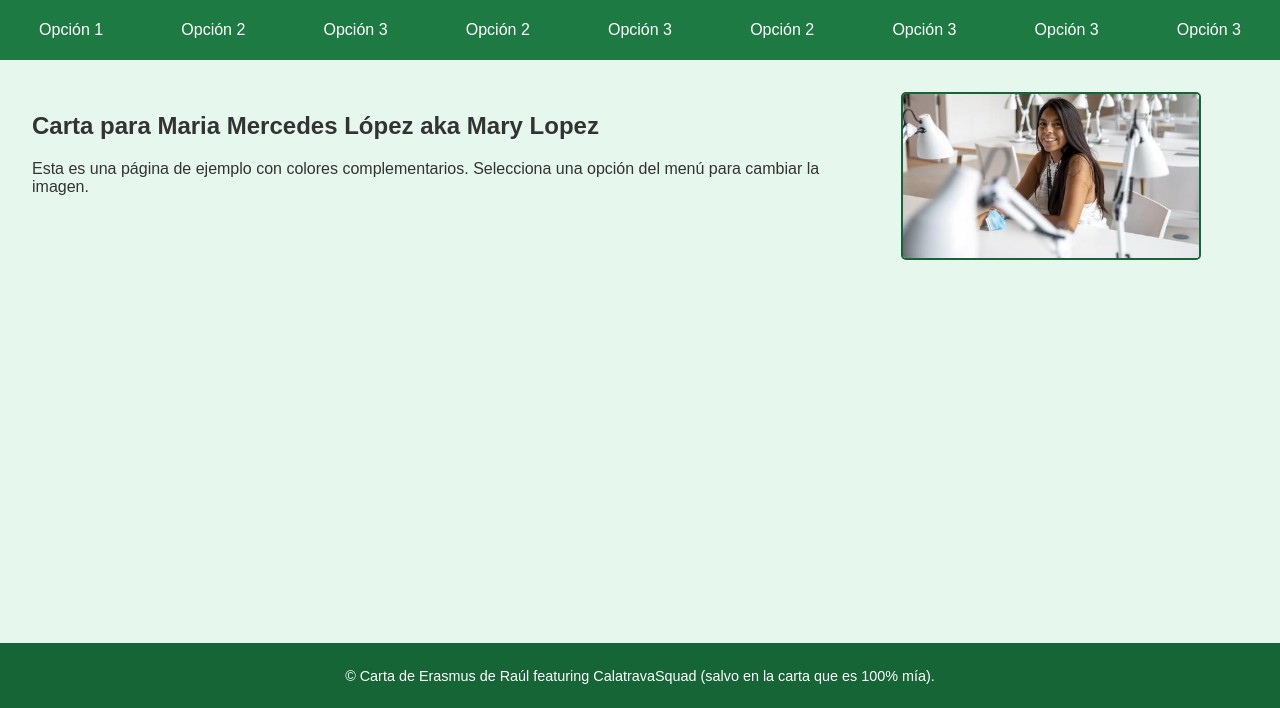
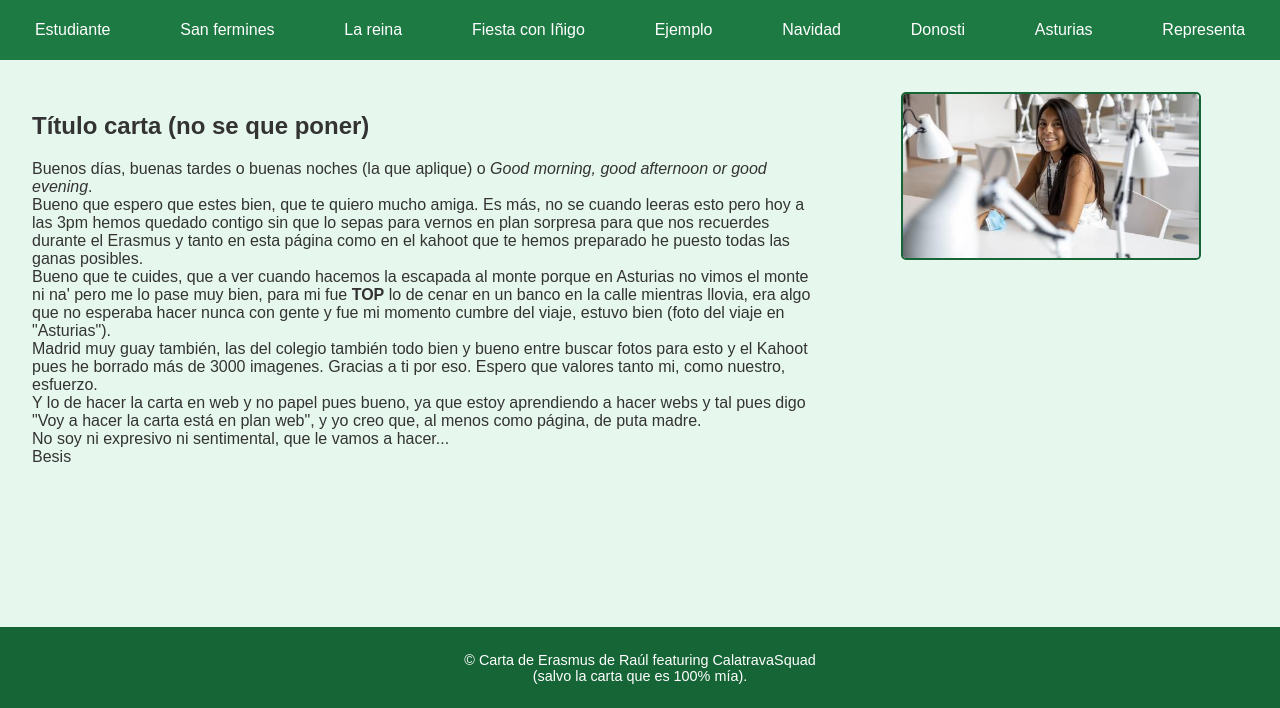
Before and after one commit to raulznas/marylopez, a plain HTML site: page index.html in a window 1280 px wide. Shown: the part 92-800 px from the top of the page. Drawn offline with Linux system fonts and the light colour scheme.

Commit message:
Update index.html

```diff
--- a/index.html
+++ b/index.html
@@ -9,30 +9,42 @@
 <body>
     <header class="header">
         <img src="images/header-logo.svg" alt="Logo">
-        <h1 class="title">Mary Lopez</h1>
+        <h1 class="title">Student Mary Lopez also known as Maria Mercedes López</h1>
     </header>
     <nav>
-        <a href="#" class="nav-link" onclick="changeContent('images/image1.jpg', 'Texto para Opción 1')">Opción 1</a>
-        <a href="#" class="nav-link" onclick="changeContent('images/image2.jpg', 'Texto para Opción 2')">Opción 2</a>
-        <a href="#" class="nav-link" onclick="changeContent('images/image3.jpg', 'Texto para Opción 3')">Opción 3</a>
-        <a href="#" class="nav-link" onclick="changeContent('images/image4.jpg', 'Texto para Opción 2')">Opción 2</a>
-        <a href="#" class="nav-link" onclick="changeContent('images/image5.jpg', 'Texto para Opción 3')">Opción 3</a>
-        <a href="#" class="nav-link" onclick="changeContent('images/image6.jpg', 'Texto para Opción 2')">Opción 2</a>
-        <a href="#" class="nav-link" onclick="changeContent('images/image8.jpg', 'Texto para Opción 3')">Opción 3</a>
-        <a href="#" class="nav-link" onclick="changeContent('images/image9.jpg', 'Texto para Opción 3')">Opción 3</a>
-        <a href="#" class="nav-link" onclick="changeContent('images/image7.jpg', 'Texto para Opción 3')">Opción 3</a>
+        <a href="#" class="nav-link" onclick="changeContent('images/image1.jpg', 'Aquí estas caracterizada de estudiante, apostaría a que estabas inmortalizando el único día del curso que visitaste la universidad')">Estudiante</a>
+        <a href="#" class="nav-link" onclick="changeContent('images/image2.jpg', 'Sabra Dios que San Fermines eran estos, pero lo importante, que ya estaremos en los próximos')">San fermines</a>
+        <a href="#" class="nav-link" onclick="changeContent('images/image3.jpg', 'Esta foto la tengo en mi cuarto, la única foto en la que salgo de mi casa y tú apareces en ella, para que veas que te valoro')">La reina</a>
+        <a href="#" class="nav-link" onclick="changeContent('images/image4.jpg', 'La tipica experiencia estando de fiesta con Iñigo')">Fiesta con Iñigo</a>
+        <a href="#" class="nav-link" onclick="changeContent('images/image5.jpg', 'Fotito sin más en la que salimos los dos, ni me acuerdo de cuando es ni que haciais en Estella')">Ejemplo</a>
+        <a href="#" class="nav-link" onclick="changeContent('images/image6.jpg', 'Todavía tienes que pagar lo de aquella comida, mala gente.')">Navidad</a>
+        <a href="#" class="nav-link" onclick="changeContent('images/image8.jpg', 'Mira que guapo sale Unai, lo de ir hasta Anoeta a comer hamburguesas pero luego no ir a las de Pamplona -si me lo preguntan a mí- <strong>inexplicable</strong>')">Donosti</a>
+        <a href="#" class="nav-link" onclick="changeContent('images/image9.jpg', 'El único momento de todo el descenso que no llovía jaja (allí no me rei tanto)')">Asturias</a>
+        <a href="#" class="nav-link" onclick="changeContent('images/image7.jpg', 'Representanos bien ante Estados Unidos, ya sabes, Donald Trump, Tom Cruise y esa gente')">Representa</a>
     </nav>
     <main class="main-content">
         <section class="text-section">
-            <h2>Carta para Maria Mercedes López aka Mary Lopez</h2>
-            <p>Esta es una página de ejemplo con colores complementarios. Selecciona una opción del menú para cambiar la imagen.</p>
+            <h2>Título carta (no se que poner)</h2>
+            <p>Buenos días, buenas tardes o buenas noches (la que aplique) o <i>Good morning, good afternoon or good evening</i>.</br>
+            Bueno que espero que estes bien, que te quiero mucho amiga. Es más, no se cuando leeras esto pero hoy a las 3pm hemos quedado
+            contigo sin que lo sepas para vernos en plan sorpresa para que nos recuerdes durante el Erasmus y tanto en esta página como en
+            el kahoot que te hemos preparado he puesto todas las ganas posibles.</br>
+            Bueno que te cuides, que a ver cuando hacemos la escapada al monte porque en Asturias no vimos el monte ni na' pero me lo pase
+            muy bien, para mi fue <strong>TOP</strong> lo de cenar en un banco en la calle mientras llovia, era algo que no esperaba hacer
+            nunca con gente y fue mi momento cumbre del viaje, estuvo bien (foto del viaje en "Asturias").</br>
+            Madrid muy guay también, las del colegio también todo bien y bueno entre buscar fotos para esto y el Kahoot pues he borrado más
+            de 3000 imagenes. Gracias a ti por eso. Espero que valores tanto mi, como nuestro, esfuerzo. </br>
+            Y lo de hacer la carta en web y no papel pues bueno, ya que estoy aprendiendo a hacer webs y tal pues digo "Voy a hacer
+            la carta está en plan web", y yo creo que, al menos como página, de puta madre. </br>
+            No soy ni expresivo ni sentimental, que le vamos a hacer...</br>
+            Besis
         </section>
         <section class="target-image">
             <img id="target" src="images/image1.jpg" alt="Imagen inicial">
         </section>
     </main>
     <footer class="footer">
-        <p>&copy; Carta de Erasmus de Raúl featuring CalatravaSquad (salvo en la carta que es 100% mía).</p>
+        <p>&copy; Carta de Erasmus de Raúl featuring CalatravaSquad </br>(salvo la carta que es 100% mía).</p>
     </footer>
     <script>
         function changeContent(imageSrc, textContent) {
```
